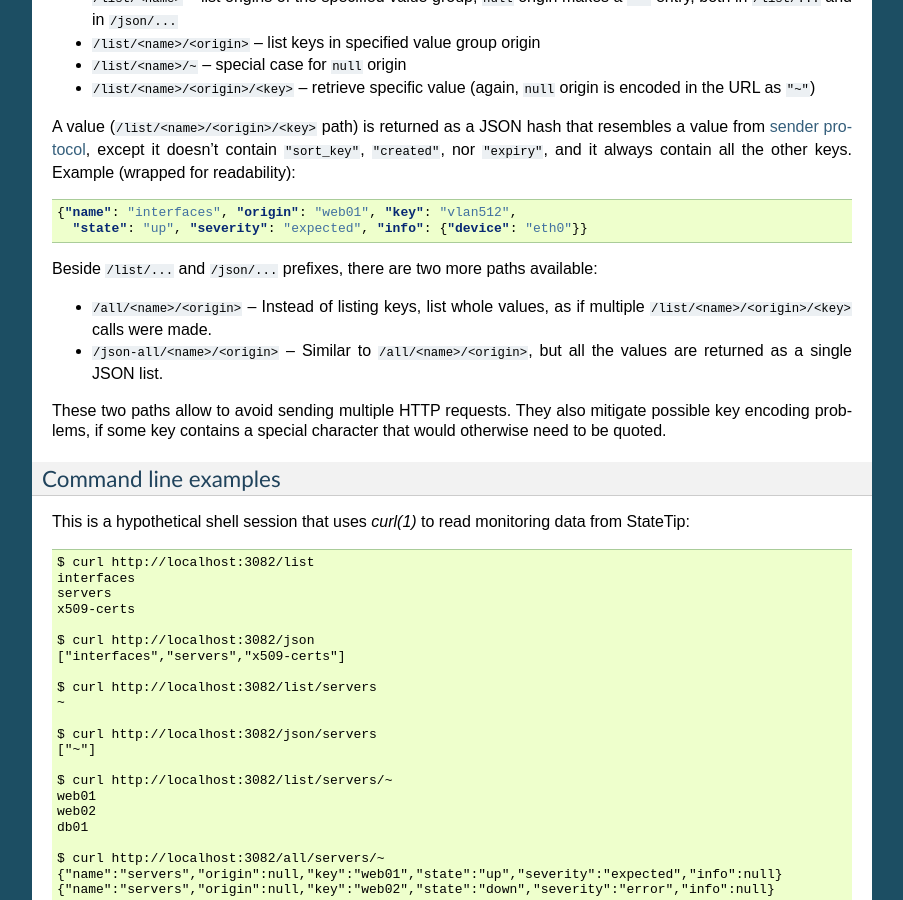
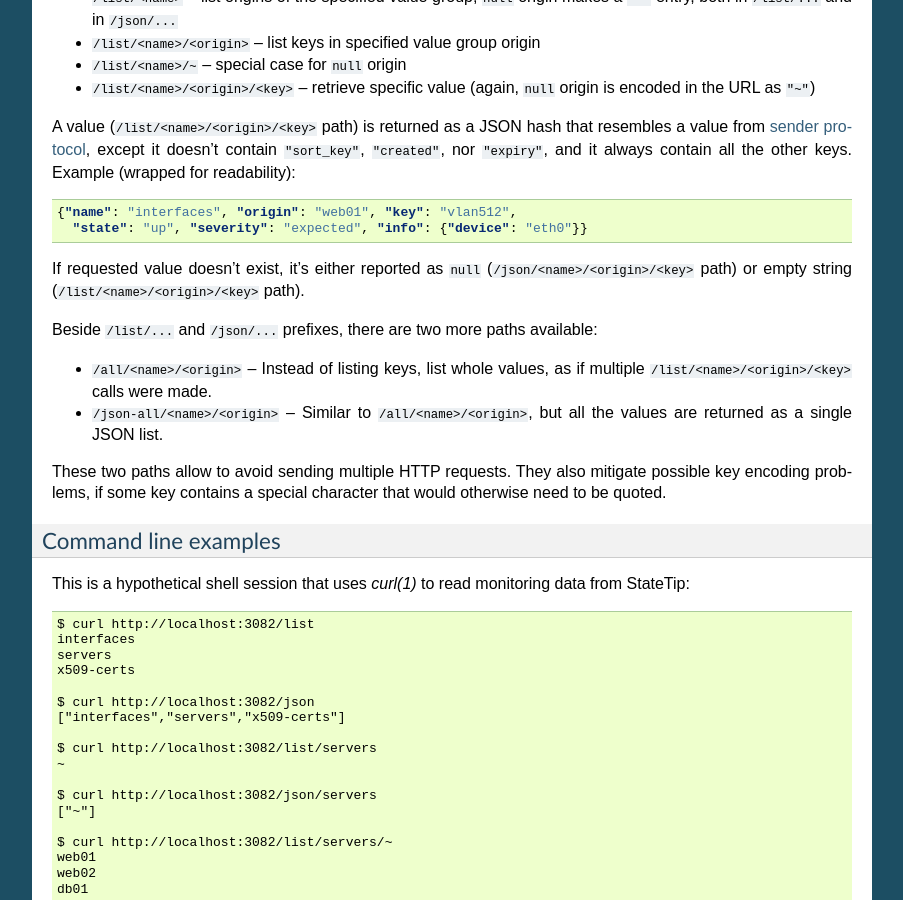
Before and after one commit to dozzie/statetip, a Sphinx documentation site: the page built from doc/manpages/protocols.rst, in a window 1280 px wide and 900 px high, scrolled down 1621 px. Shown: the whole window, without its empty margins (198-1101 px from the left). Built offline with Sphinx 7.4.7, drawn with Linux system fonts in a browser that asks for light colours.

Commit message:
Settled how to report non-existing values in reader protocol.
Instead of HTTP/404, it's better to return empty string/`null', in similar way
to reporting non-existing value groups and origins.

```diff
--- a/doc/manpages/protocols.rst
+++ b/doc/manpages/protocols.rst
@@ -121,6 +121,10 @@ contain all the other keys. Example (wrapped for readability):
     {"name": "interfaces", "origin": "web01", "key": "vlan512",
       "state": "up", "severity": "expected", "info": {"device": "eth0"}}
 
+If requested value doesn't exist, it's either reported as ``null``
+(``/json/<name>/<origin>/<key>`` path) or empty string
+(``/list/<name>/<origin>/<key>`` path).
+
 Beside ``/list/...`` and ``/json/...`` prefixes, there are two more paths
 available:
 
```
Also changed, not shown: 3 other files.
